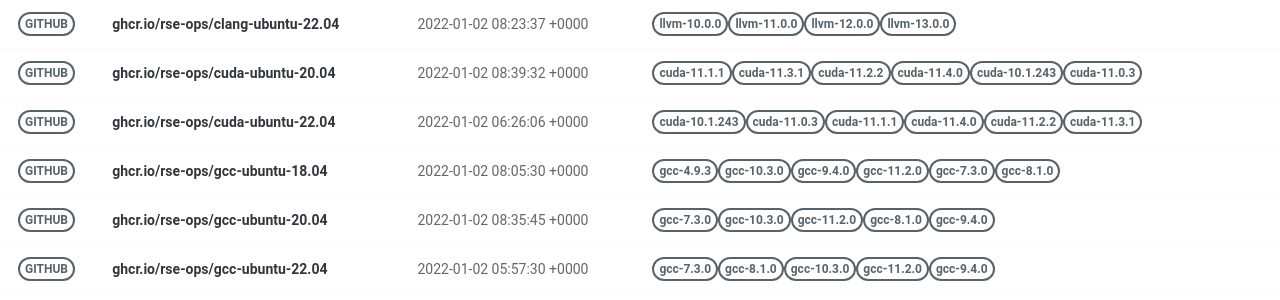
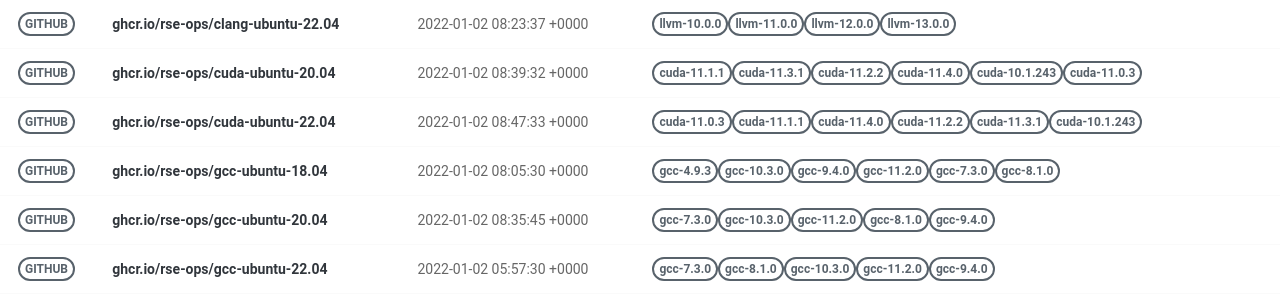
Before and after one commit to rse-ops/docker-images, a Jekyll site: the page built from pages/index.md, in a window 1280 px wide. Shown: the part 228-528 px from the top of the page. Built offline with Jekyll 4.4.1, drawn with Linux system fonts in a browser that asks for light colours; nearby versions of some CDN libraries.

Commit message:
Automated push to update library 2022-01-02

```diff
--- a/_library/ghcr.io-rse-ops-cuda-ubuntu-22.04.md
+++ b/_library/ghcr.io-rse-ops-cuda-ubuntu-22.04.md
@@ -1,14 +1,11 @@
 ---
 layout: container
 name: ghcr.io/rse-ops/cuda-ubuntu-22.04
-updated_at: 2022-01-02 06:26:06.701775
+updated_at: 2022-01-02 08:47:33.951438
 
 
 container_url: https://github.com/orgs/rse-ops/packages/container/package/cuda-ubuntu-22.04
 versions:
- - tag: cuda-10.1.243
-   dockerfile: https://github.com/rse-ops/docker-images/blob/main/ubuntu/cuda/Dockerfile
-   manifest: https://crane.ggcr.dev/manifest/ghcr.io/rse-ops/cuda-ubuntu-22.04:cuda-10.1.243
  - tag: cuda-11.0.3
    dockerfile: https://github.com/rse-ops/docker-images/blob/main/ubuntu/cuda/Dockerfile
    manifest: https://crane.ggcr.dev/manifest/ghcr.io/rse-ops/cuda-ubuntu-22.04:cuda-11.0.3
```
Also changed, not shown: other parts of _library/ghcr.io-rse-ops-cuda-ubuntu-22.04.md (+3 -0 lines).
